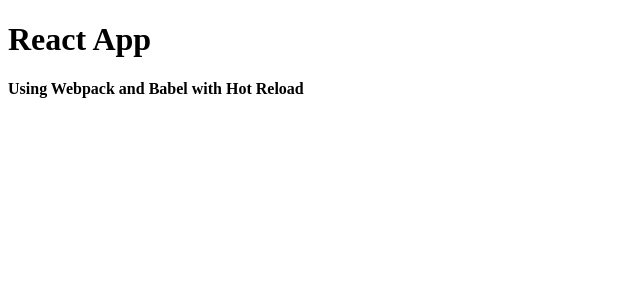
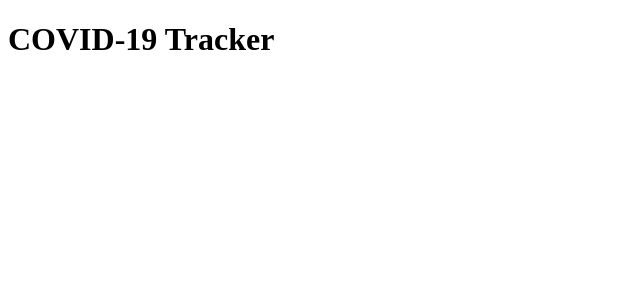
Before and after one commit to gulraiznoorbari/COVID-19_Live_Tracker, a React app: page / in a window 1280 px wide. Shown: the top 300 px of the page, without its empty margins (0-640 px from the left). Built offline with nearby package versions, Linux system fonts and the light colour scheme.

Commit message:
📦 NEW: App component

```diff
--- a/src/components/App.js
+++ b/src/components/App.js
@@ -2,10 +2,9 @@
 
 function App() {
     return (
-        <>
-            <h1> React App </h1>
-            <h4> Using Webpack and Babel with Hot Reload</h4>
-        </>
+        <div className="App">
+            <h1>COVID-19 Tracker</h1>
+        </div>
     );
 }
 
```
Also changed, not shown: src/components/App.css (added).
